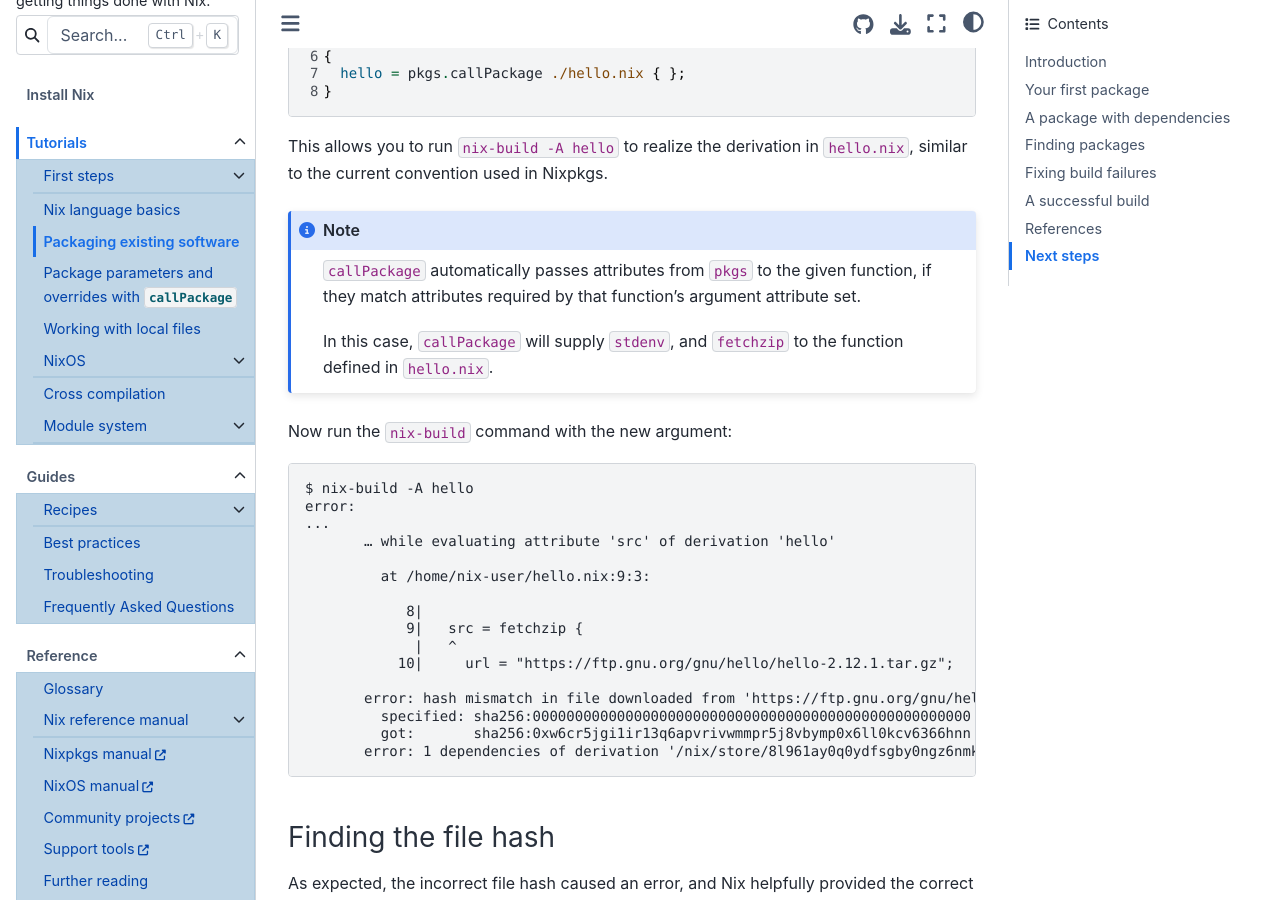
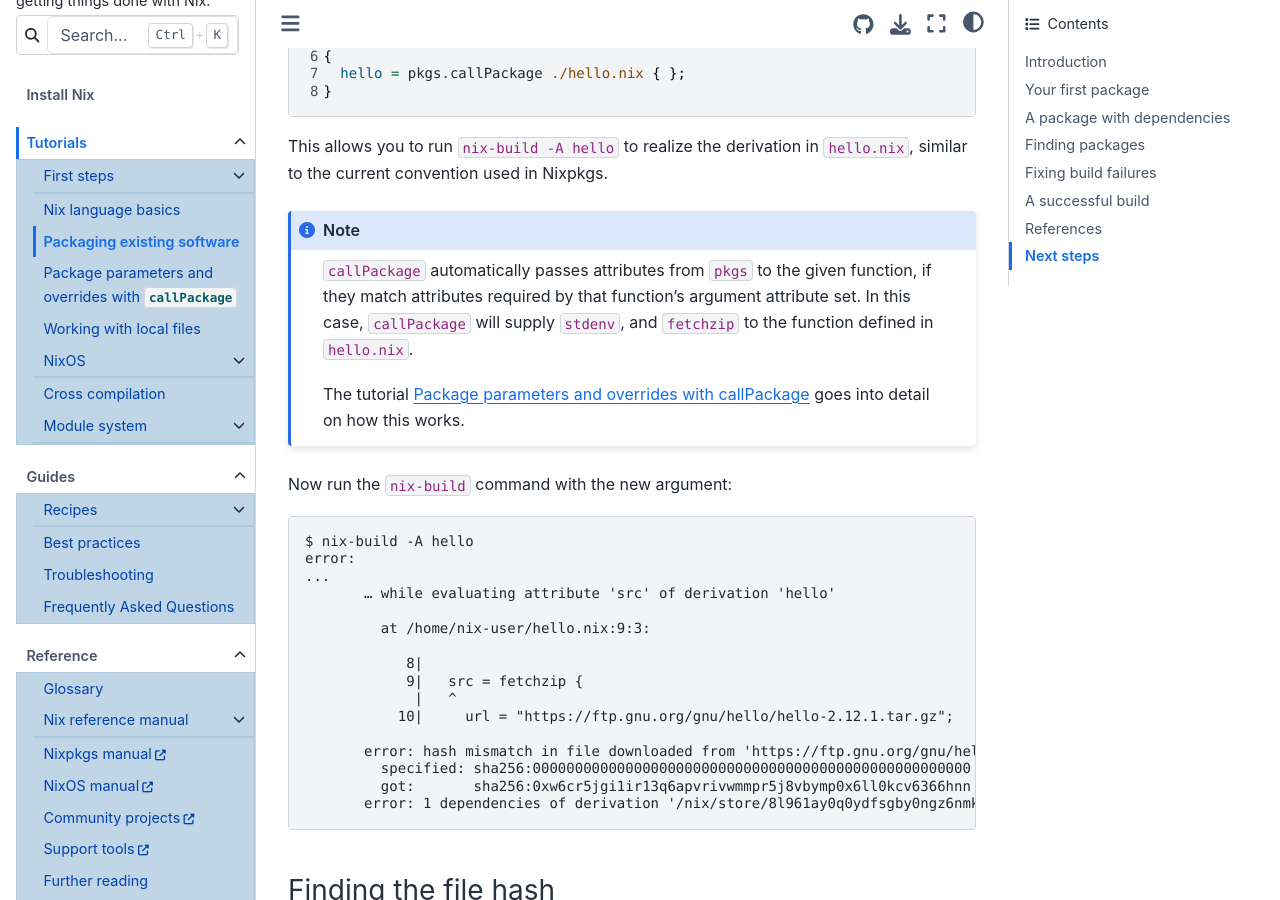
Before and after one commit to NixOS/nix.dev, a Sphinx documentation site: the page built from source/tutorials/packaging-existing-software.md, in a window 1280 px wide and 900 px high, scrolled down 3268 px. Built offline with Sphinx 7.4.7 and the Sphinx Book theme 1.1.4, drawn with Linux system fonts in a browser that asks for light colours.

Commit message:
Add cross-reference (#1031)
Added the reference to the "_Package parameters and overrides with `callPackage`_" chapter because I actually started looking up info on `callPackage` as I missed it being mentioned in the sidebar.

Co-authored-by: Valentin Gagarin <valentin@gagarin.work>

```diff
--- a/source/tutorials/packaging-existing-software.md
+++ b/source/tutorials/packaging-existing-software.md
@@ -141,8 +141,9 @@ This allows you to run `nix-build -A hello` to realize the derivation in `hello.
 
 :::{note}
 `callPackage` automatically passes attributes from `pkgs` to the given function, if they match attributes required by that function's argument attribute set.
+In this case, `callPackage` will supply `stdenv`, and `fetchzip` to the function defined in `hello.nix`.
 
-In this case, `callPackage` will supply `stdenv`, and `fetchzip` to the function defined in `hello.nix`.
+The tutorial [](./callpackage.md) goes into detail on how this works.
 :::
 
 Now run the `nix-build` command with the new argument:
```
